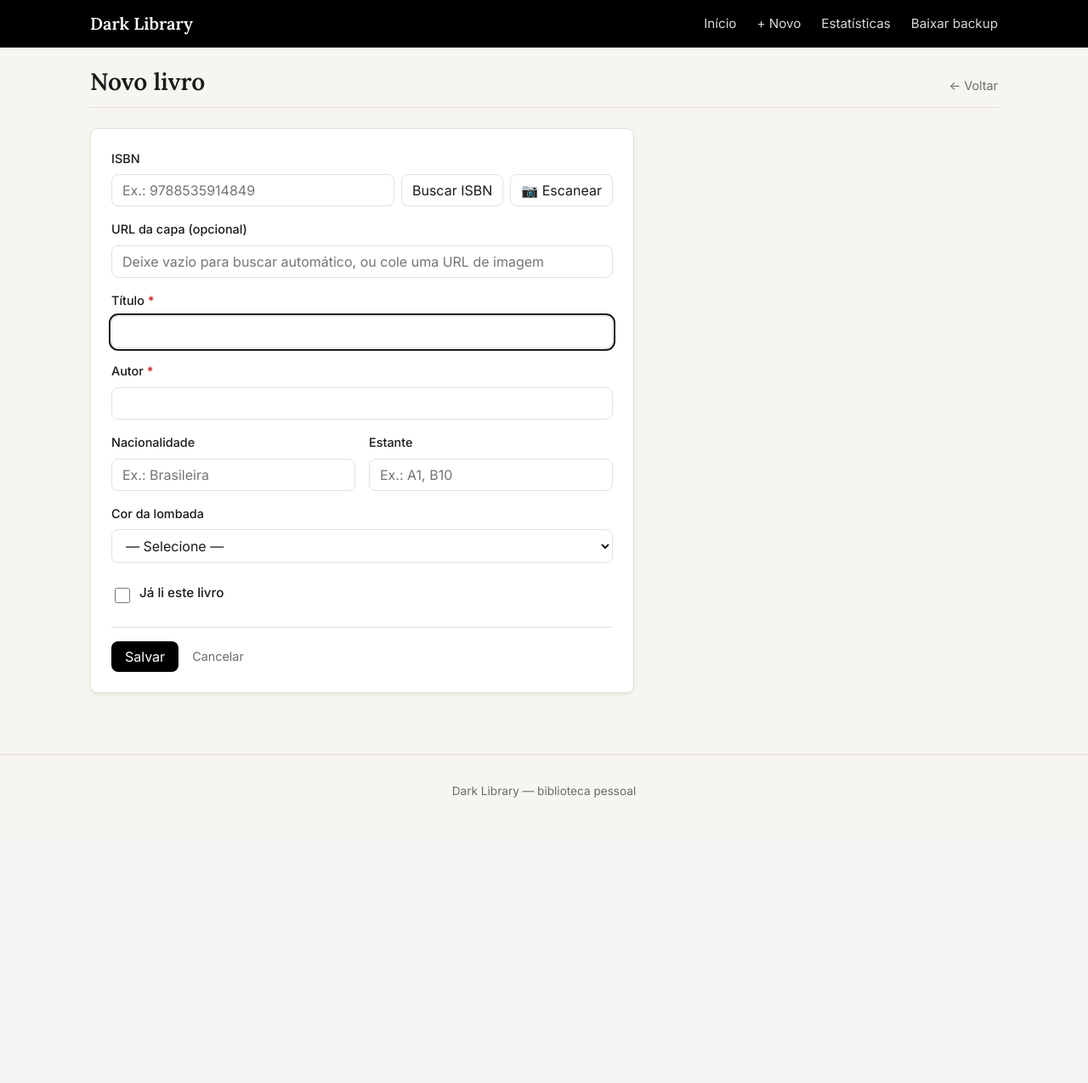
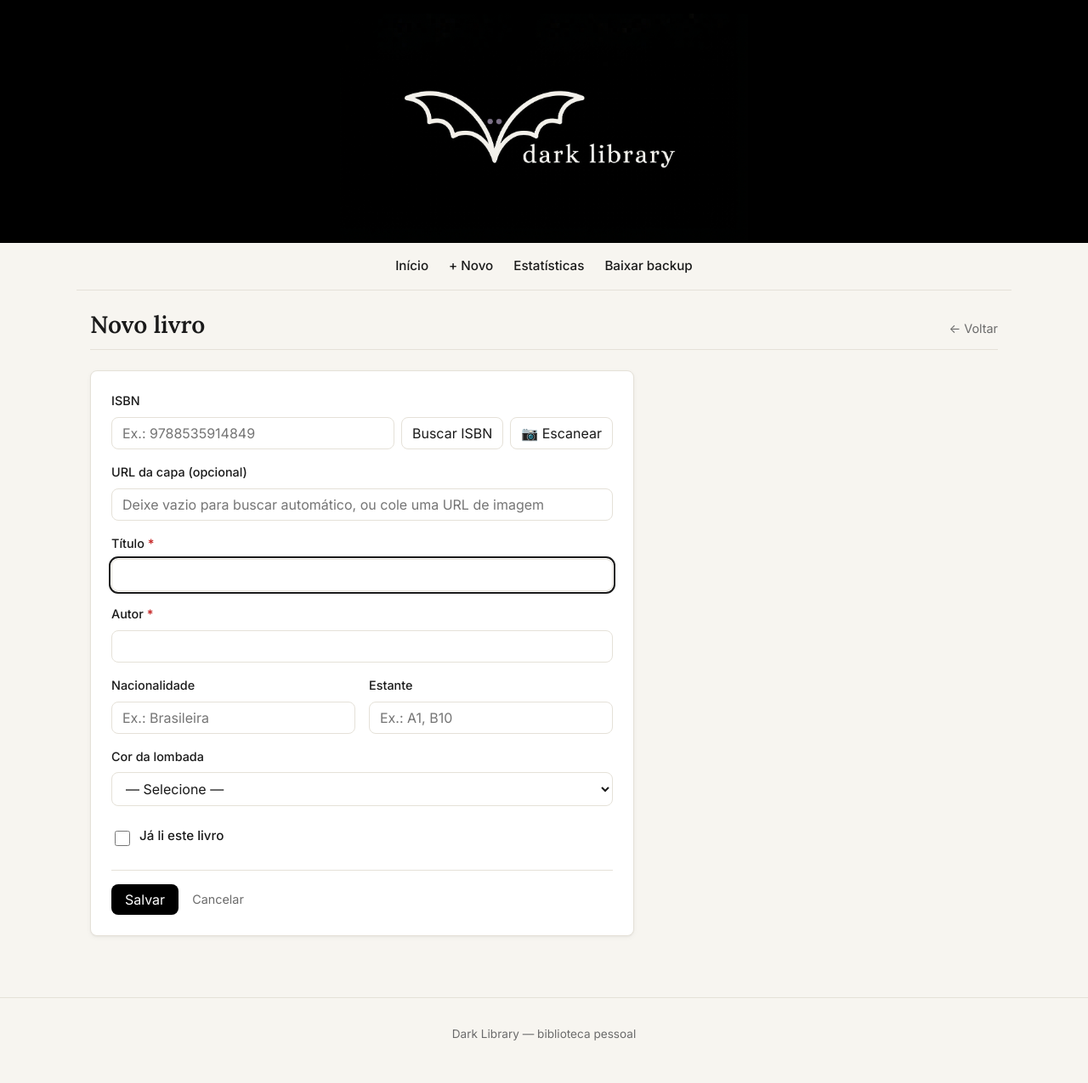
Before and after one commit to sheppita/darklibrary, a Flask app: page /novo in a window 1280 px wide. Shown: the whole page at 85% size. Before the commit the page ends 939 px from the top, so only its background shows below. Run offline with Flask 3, Linux system fonts and the light colour scheme; some libraries are stand-ins or nearby versions.

Commit message:
Etapa 14: banner com logo e favicon, novo menu

```diff
--- a/static/estilo.css
+++ b/static/estilo.css
@@ -75,7 +75,6 @@ body {
     color: var(--cor-texto);
     background-color: var(--cor-fundo);
     -webkit-font-smoothing: antialiased;
-    padding-top: var(--altura-cabecalho); /* espaço para o cabeçalho fixo */
 }
 
 h1, h2, h3, h4 {
@@ -134,57 +133,48 @@ input:focus, select:focus, textarea:focus {
 }
 
 /* ─────────────────────────────────────────────
-   3. Cabeçalho fixo
+   3. Banner + Menu
    ───────────────────────────────────────────── */
 
-.cabecalho {
-    position: fixed;
-    top: 0;
-    left: 0;
-    right: 0;
-    height: var(--altura-cabecalho);
-    background-color: var(--cor-cabecalho);
-    color: var(--cor-cabecalho-texto);
-    z-index: 100;
+.banner {
+    background-color: #000000;
     display: flex;
+    justify-content: center;
     align-items: center;
+    padding: var(--esp-4) var(--esp-4) 0 var(--esp-4);
 }
 
-.cabecalho-conteudo {
+.banner a {
+    display: block;
+    max-width: 480px;
     width: 100%;
-    max-width: 1100px;
-    margin: 0 auto;
-    padding: 0 var(--esp-4);
-    display: flex;
-    align-items: center;
-    justify-content: space-between;
-    gap: var(--esp-4);
 }
 
-.logo {
-    font-family: var(--fonte-titulo);
-    font-size: 1.25rem;
-    font-weight: 600;
-    color: var(--cor-cabecalho-texto);
-    text-decoration: none;
+.banner img {
+    display: block;
+    width: 100%;
+    height: auto;
 }
-
-.logo:hover { text-decoration: none; opacity: 0.9; }
 
 .menu {
     display: flex;
+    justify-content: center;
+    flex-wrap: wrap;
     gap: var(--esp-5);
+    padding: var(--esp-4);
+    max-width: 1100px;
+    margin: 0 auto;
+    border-bottom: 1px solid var(--cor-borda);
 }
 
 .menu a {
-    color: var(--cor-cabecalho-texto);
+    color: var(--cor-texto);
     font-size: 0.95rem;
-    opacity: 0.85;
+    font-weight: 500;
 }
 
 .menu a:hover {
-    opacity: 1;
-    text-decoration: none;
+    text-decoration: underline;
 }
 
 /* ─────────────────────────────────────────────
--- a/templates/base.html
+++ b/templates/base.html
@@ -4,24 +4,29 @@
     <meta charset="UTF-8">
     <meta name="viewport" content="width=device-width, initial-scale=1.0">
     <title>{% block titulo %}Dark Library{% endblock %}</title>
+
+    <link rel="icon" type="image/png" href="{{ url_for('static', filename='favicon.png') }}">
+
     <link rel="preconnect" href="https://fonts.googleapis.com">
     <link rel="preconnect" href="https://fonts.gstatic.com" crossorigin>
     <link href="https://fonts.googleapis.com/css2?family=Inter:wght@400;500;600&family=Lora:wght@500;600;700&display=swap" rel="stylesheet">
+
     <link rel="stylesheet" href="{{ url_for('static', filename='estilo.css') }}">
 </head>
 <body>
 
-    <header class="cabecalho">
-        <div class="cabecalho-conteudo">
-            <a href="{{ url_for('home') }}" class="logo">Dark Library</a>
-                 <nav class="menu">
-                      <a href="{{ url_for('home') }}">Início</a>
-                      <a href="{{ url_for('novo') }}">+ Novo</a>
-                      <a href="{{ url_for('estatisticas') }}">Estatísticas</a>
-                     <a href="{{ url_for('backup') }}" class="link-backup">Baixar backup</a>
-                </nav>
-        </div>
-    </header>
+    <div class="banner">
+        <a href="{{ url_for('home') }}">
+            <img src="{{ url_for('static', filename='logo.jpg') }}" alt="Dark Library">
+        </a>
+    </div>
+
+    <nav class="menu">
+        <a href="{{ url_for('home') }}">Início</a>
+        <a href="{{ url_for('novo') }}">+ Novo</a>
+        <a href="{{ url_for('estatisticas') }}">Estatísticas</a>
+        <a href="{{ url_for('backup') }}">Baixar backup</a>
+    </nav>
 
     <main class="conteudo">
         {% block conteudo %}{% endblock %}
```
Also changed, not shown: static/favicon.png (added), static/logo.jpg (added).
